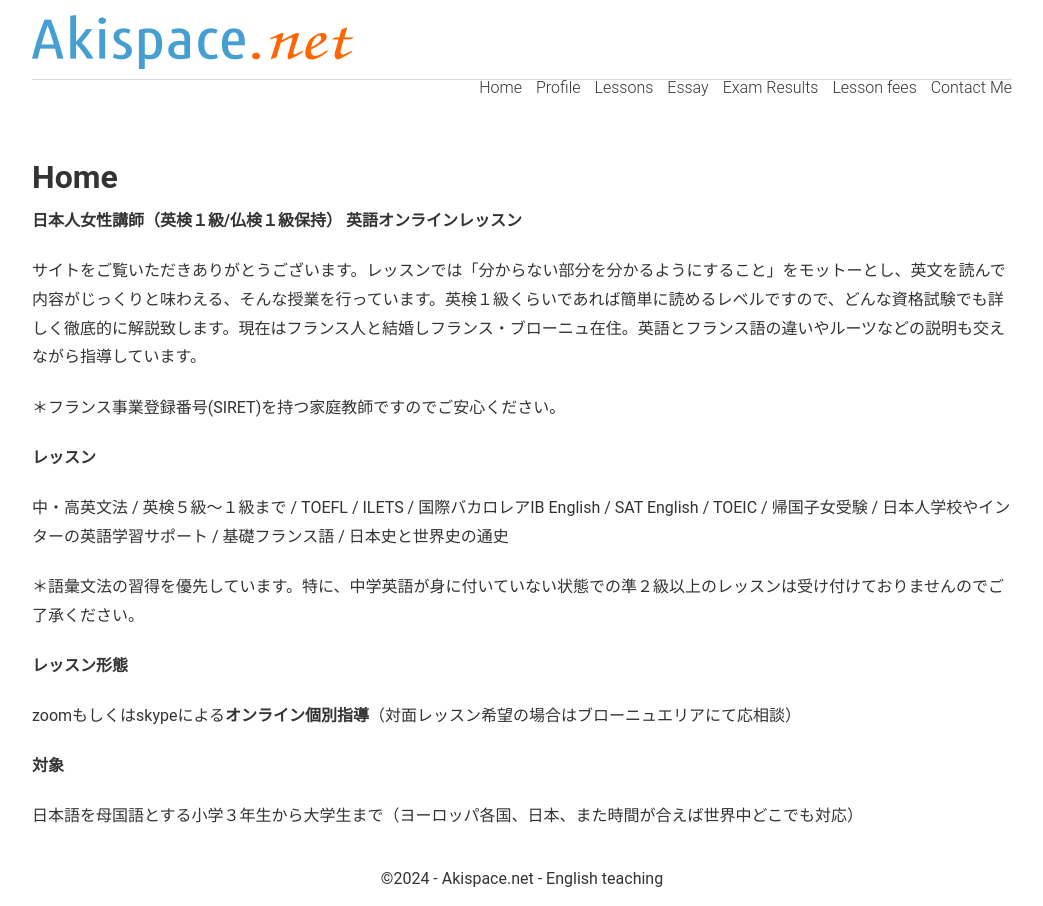
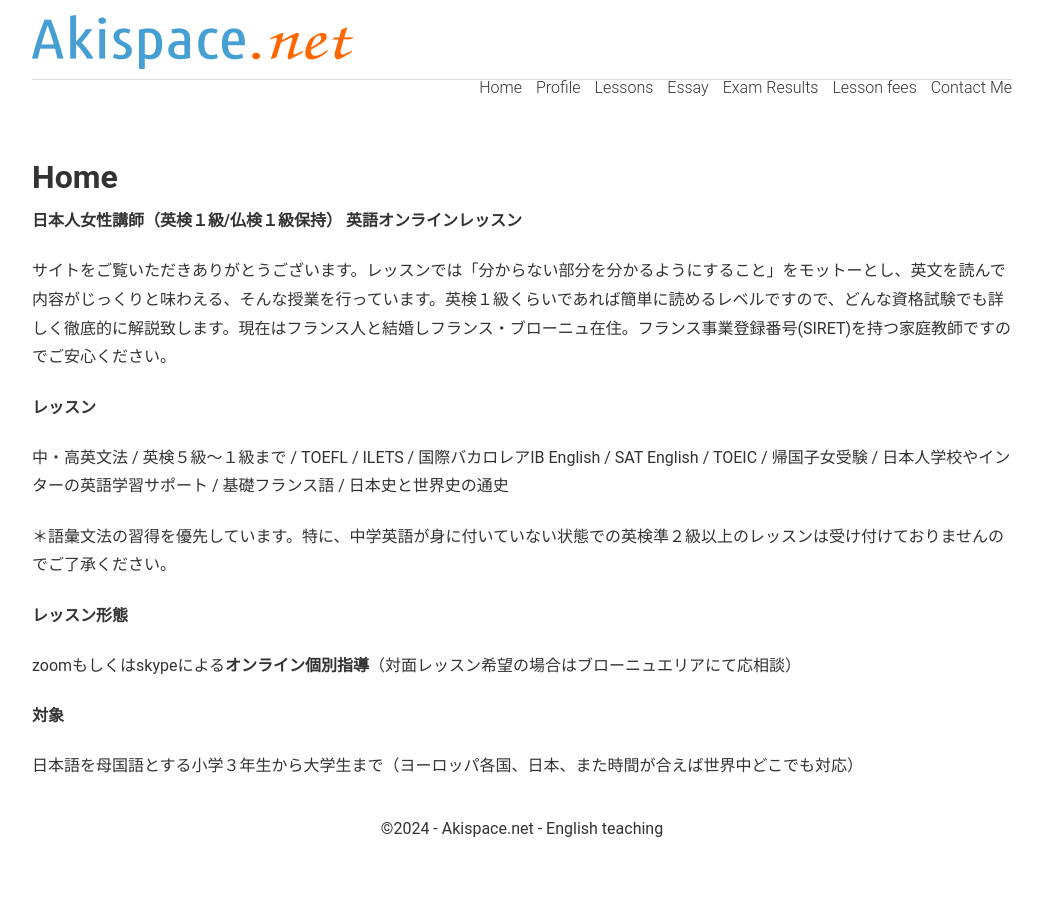
Before and after one commit to phocean/akispace, a Jekyll site: the page built from index.md, in a window 1280 px wide. Shown: the whole page, without its empty margins (118-1161 px from the left). Built offline with Jekyll 4.4.1, drawn with Linux system fonts in a browser that asks for light colours.

Commit message:
Update index.md

```diff
--- a/index.md
+++ b/index.md
@@ -10,15 +10,13 @@
 
 **日本人女性講師（英検１級/仏検１級保持） 英語オンラインレッスン**
 
-サイトをご覧いただきありがとうございます。レッスンでは「分からない部分を分かるようにすること」をモットーとし、英文を読んで内容がじっくりと味わえる、そんな授業を行っています。英検１級くらいであれば簡単に読めるレベルですので、どんな資格試験でも詳しく徹底的に解説致します。現在はフランス人と結婚しフランス・ブローニュ在住。英語とフランス語の違いやルーツなどの説明も交えながら指導しています。
-
-＊フランス事業登録番号(SIRET)を持つ家庭教師ですのでご安心ください。
+サイトをご覧いただきありがとうございます。レッスンでは「分からない部分を分かるようにすること」をモットーとし、英文を読んで内容がじっくりと味わえる、そんな授業を行っています。英検１級くらいであれば簡単に読めるレベルですので、どんな資格試験でも詳しく徹底的に解説致します。現在はフランス人と結婚しフランス・ブローニュ在住。フランス事業登録番号(SIRET)を持つ家庭教師ですのでご安心ください。
 
 **レッスン**
 
 中・高英文法 / 英検５級〜１級まで / TOEFL / ILETS / 国際バカロレアIB English / SAT English / TOEIC / 帰国子女受験 / 日本人学校やインターの英語学習サポート / 基礎フランス語 / 日本史と世界史の通史
 
-＊語彙文法の習得を優先しています。特に、中学英語が身に付いていない状態での準２級以上のレッスンは受け付けておりませんのでご了承ください。
+＊語彙文法の習得を優先しています。特に、中学英語が身に付いていない状態での英検準２級以上のレッスンは受け付けておりませんのでご了承ください。
 
 **レッスン形態**
 
```
